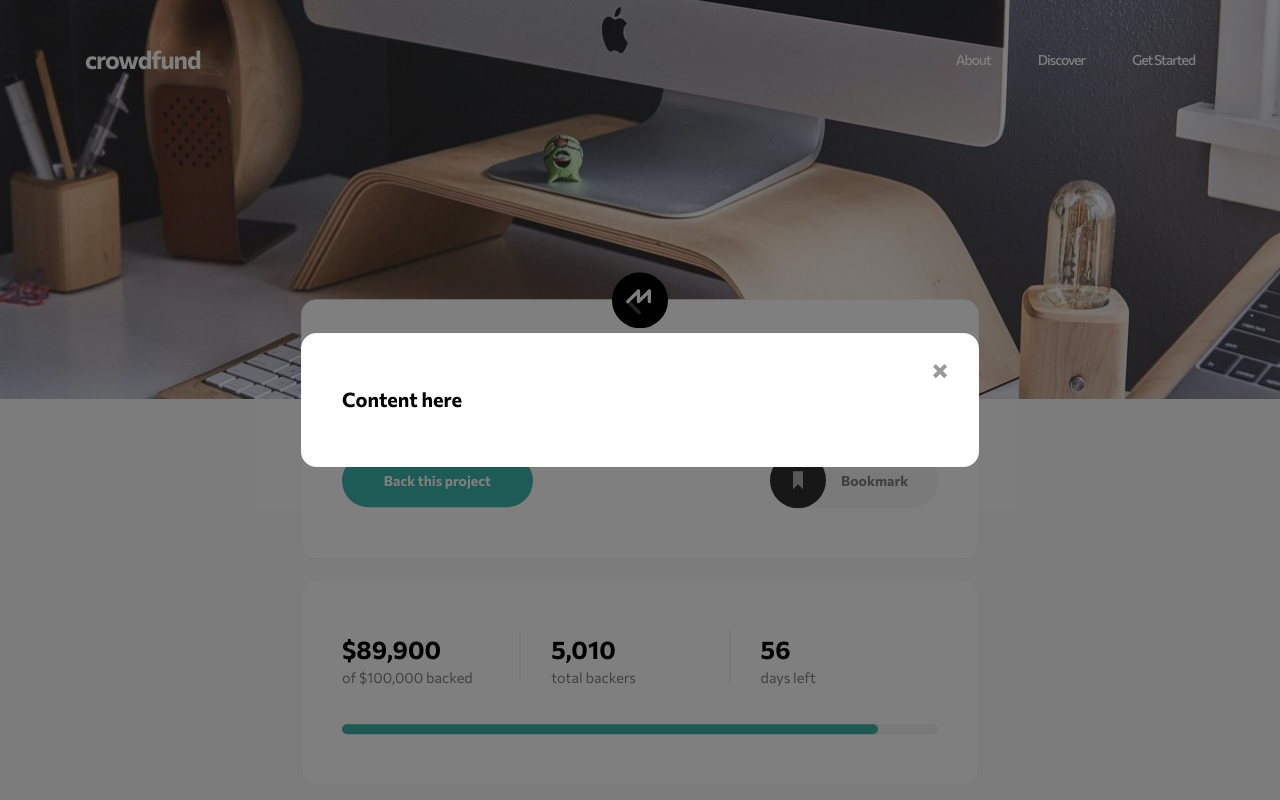
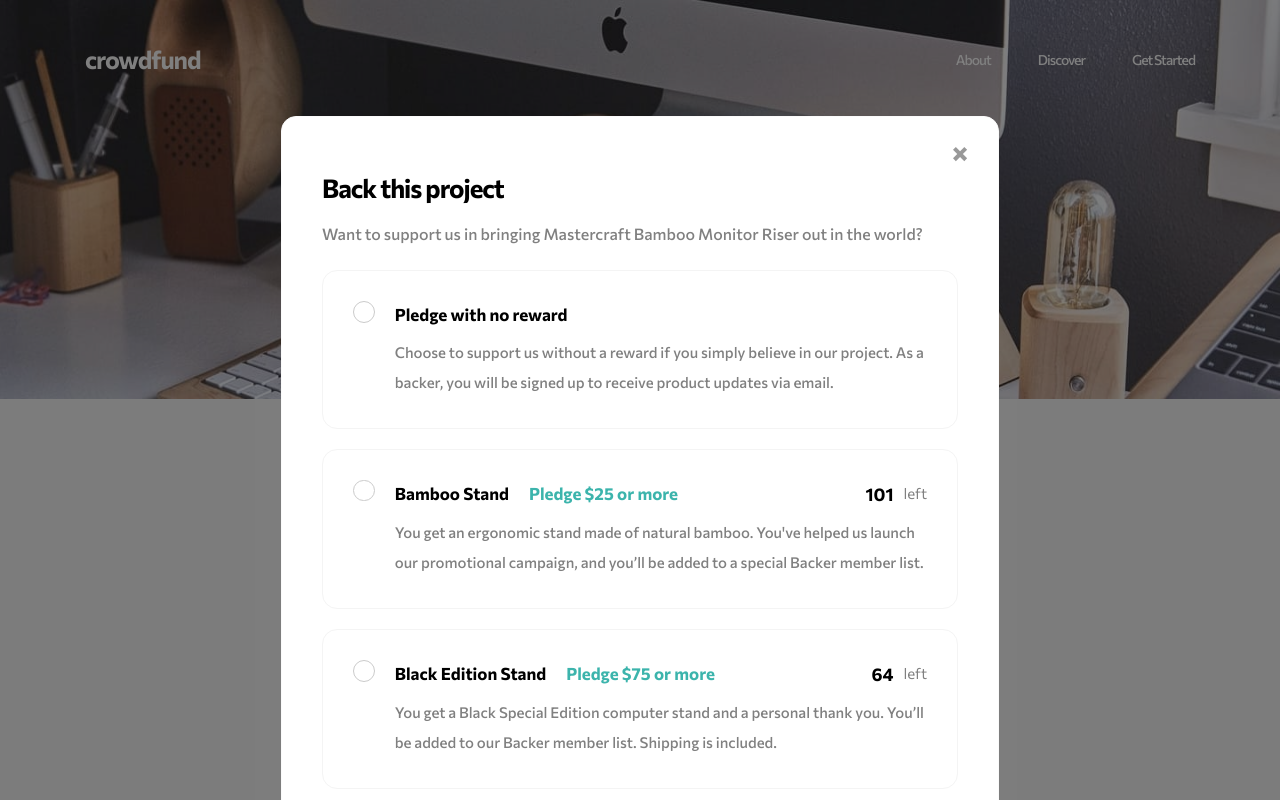
Before and after one commit to okcomputer93/crowdfunding-product-page, a React app: page / in a window 1280 px wide. Both pictures are taken after a click on the button "Back this project". Shown: the top 800 px of the page. Built offline with nearby package versions, Linux system fonts and the light colour scheme.

Commit message:
add skeleton for reward selection on modal -- WIP

```diff
--- a/src/components/About.js
+++ b/src/components/About.js
@@ -12,7 +12,7 @@ const StyledContent = styled.div`
 
   .about__description {
     margin-top: 3rem;
-    font-size: 1.5rem;
+    font-size: 1.56rem;
     font-weight: 500;
     line-height: 2;
     color: var(--dark-gray);
@@ -27,11 +27,18 @@ const StyledRewardList = styled.div`
   }
 `;
 
-const About = ({ content }) => {
+const About = ({ content, onOpenModal }) => {
   const { about, rewards } = content;
 
   const rewardsList = rewards.map(({ title, pledge, description, left }, index) => (
-    <Reward title={title} pledge={pledge} content={description} left={left} key={index} />
+    <Reward
+      title={title}
+      pledge={pledge}
+      content={description}
+      left={left}
+      onOpenModal={onOpenModal}
+      key={index}
+    />
   ));
 
   const descriptionsList = about.split('\n').map((description, index) => {
--- /dev/null
+++ b/src/components/BackModal.js
@@ -0,0 +1,67 @@
+import React from 'react';
+import styled from 'styled-components';
+import Modal from './Modal';
+import BackSelection from './BackSelection';
+
+const StyledModalContent = styled.div`
+  margin-bottom: 2rem;
+
+  .backmodal__title {
+    font-size: 2.6rem;
+    font-weight: 700;
+    letter-spacing: -1px;
+    color: var(--black);
+  }
+
+  .backmodal__description {
+    font-size: 1.6rem;
+    font-weight: 500;
+    line-height: 2;
+    color: var(--dark-gray);
+    margin-top: 1rem;
+  }
+`;
+
+const StyledRewardList = styled.div`
+  margin-top: 2rem;
+
+  & > :not(:first-child) {
+    margin-top: 2rem;
+  }
+`;
+
+const BackModal = ({ rewards, product, isOpen, onOpenModal }) => {
+  const backSelectionList = rewards
+    .sort((firstReward, secondReward) => secondReward.left - firstReward.left)
+    .map((reward, index) => (
+      <BackSelection
+        key={index}
+        title={reward.title}
+        pledge={reward.pledge}
+        left={reward.left}
+        option={reward.backOption}
+      />
+    ));
+
+  const noRewardBack = (
+    <BackSelection
+      title={'Pledge with no reward'}
+      option={
+        'Choose to support us without a reward if you simply believe in our project. As a backer, you will be signed up to receive product updates via email.'
+      }
+    />
+  );
+
+  return (
+    <Modal isOpen={isOpen} onOpenModal={onOpenModal}>
+      <StyledModalContent>
+        <h2 className="backmodal__title">Back this project</h2>
+        <h3 className="backmodal__description">{`Want to support us in bringing ${product} out in the world?`}</h3>
+      </StyledModalContent>
+      {noRewardBack}
+      <StyledRewardList>{backSelectionList}</StyledRewardList>
+    </Modal>
+  );
+};
+
+export default BackModal;
--- /dev/null
+++ b/src/components/BackSelection.js
@@ -0,0 +1,114 @@
+import React from 'react';
+import styled from 'styled-components';
+import Card from './Card';
+
+const StyledContent = styled.div`
+  display: grid;
+  grid-template-columns: min-content max-content 1fr max-content;
+  grid-template-rows: repeat(2, min-content);
+  grid-column-gap: 2rem;
+  grid-row-gap: 1rem;
+
+  .back-selection__check {
+    grid-column: 1 / span 1;
+    grid-row: 1 / span 1;
+  }
+
+  .back-selection__title {
+    cursor: ${({ disabled }) => (disabled ? 'not-allowed' : 'pointer')};
+    grid-column: 2 / span 1;
+    grid-row: 1 / span 1;
+    font-size: 1.7rem;
+    font-weight: 700;
+    color: ${({ disabled }) => (disabled ? 'var(--dark-gray) !important' : 'var(--black)')};
+  }
+
+  .back-selection__title:hover {
+    color: var(--moderate-cyan);
+  }
+
+  .back-selection__pledge {
+    grid-column: 3 / span 1;
+    grid-row: 1 / span 1;
+    font-size: 1.7rem;
+    font-weight: 700;
+    color: ${({ disabled }) => (disabled ? 'var(--light-cyan)' : 'var(--moderate-cyan)')};
+  }
+
+  .back-selection__left {
+    grid-column: 4 / span 1;
+    grid-row: 1 / span 1;
+    display: flex;
+    justify-content: space-between;
+    align-items: center;
+  }
+
+  .back-selection__left-number {
+    font-size: 1.8rem;
+    font-weight: 700;
+    color: ${({ disabled }) => (disabled ? 'var(--dark-gray)' : 'var(--black)')};
+  }
+
+  .back-selection__left-desc {
+    font-size: 1.5rem;
+    font-weight: 400;
+    margin-left: 1rem;
+    color: ${({ disabled }) => (disabled ? 'var(--moderate-gray)' : 'var(--dark-gray)')};
+  }
+
+  .back-selection__option {
+    grid-column: 2 / -1;
+    grid-row: 2 / span 1;
+    font-size: 1.5rem;
+    font-weight: 500;
+    line-height: 2;
+    color: ${({ disabled }) => (disabled ? 'var(--moderate-gray)' : 'var(--dark-gray)')};
+  }
+`;
+
+const StyledCheckbox = styled.div`
+  width: 2.2rem;
+  height: 2.2rem;
+  border-radius: 100%;
+  border: 1px var(--moderate-gray) solid;
+  cursor: ${({ disabled }) => (disabled ? 'not-allowed' : 'pointer')};
+`;
+
+const BackSelection = ({ title, pledge = null, left, option }) => {
+  let stock, border;
+  if (pledge !== null) {
+    stock = left > 0;
+    border = stock ? 'dark' : 'light';
+  } else {
+    stock = true;
+    border = 'dark';
+  }
+
+  const leftElement =
+    left >= 0 ? (
+      <div className="back-selection__left">
+        <h5 className="back-selection__left-number">{left}</h5>
+        <p className="back-selection__left-desc">left</p>
+      </div>
+    ) : null;
+
+  const pledgeElement = pledge ? (
+    <div className="back-selection__pledge">{`Pledge $${pledge} or more`}</div>
+  ) : null;
+
+  return (
+    <Card full={true} padding={'medium'} border={border}>
+      <StyledContent disabled={!stock}>
+        <div className="back-selection__check">
+          <StyledCheckbox disabled={!stock} />
+        </div>
+        <div className="back-selection__title">{title}</div>
+        {pledgeElement}
+        {leftElement}
+        <div className="back-selection__option">{option}</div>
+      </StyledContent>
+    </Card>
+  );
+};
+
+export default BackSelection;
--- a/src/components/Card.js
+++ b/src/components/Card.js
@@ -8,10 +8,13 @@ const calculatePadding = padding => {
   if (padding === 'medium') {
     return '3rem';
   }
+  if (padding === 'small') {
+    return '2rem';
+  }
 };
 
 const StyledCard = styled.div`
-  width: ${({ full }) => (full ? '100%' : '68rem')};
+  width: ${({ full }) => (full ? '100%' : '72rem')};
   background-color: var(--white);
   border-radius: 15px;
   padding: ${({ padding }) => calculatePadding(padding)};
--- a/src/components/Main.js
+++ b/src/components/Main.js
@@ -3,7 +3,7 @@ import styled from 'styled-components';
 import Description from './Description';
 import BackInformation from './BackInformation';
 import About from './About';
-import Modal from './Modal';
+import BackModal from './BackModal';
 
 const StyledSection = styled.section`
   background-color: var(--light-gray);
@@ -43,9 +43,11 @@ const Main = ({ content }) => {
           <About content={aboutContent} onOpenModal={onOpenedModal} />
         </TranslatedSection>
       </StyledSection>
-      <Modal isOpen={openModal} onOpenModal={setOpenModal}>
-        <h1>Content here</h1>
-      </Modal>
+      <BackModal
+        isOpen={openModal}
+        onOpenModal={setOpenModal}
+        rewards={rewards}
+        product={product}></BackModal>
     </>
   );
 };
--- a/src/components/Modal.js
+++ b/src/components/Modal.js
@@ -14,6 +14,7 @@ const StyledBackground = styled.div`
   display: flex;
   justify-content: center;
   align-items: center;
+  overflow-y: scroll;
 
   @keyframes fade-enter {
     from {
@@ -27,11 +28,15 @@ const StyledBackground = styled.div`
   @keyframes fade-leaves {
     to {
       max-height: 0;
+      max-width: 0;
+      display: none;
     }
   }
 `;
 
 const ModalContainer = styled.div`
+  position: relative;
+  top: 21%;
   transition: all 1s ease-in-out;
   transform: ${({ open }) => (open ? 'translateX(0)' : 'translateX(-50%)')};
   opacity: ${({ open }) => (open ? '1' : '0')};
--- a/src/components/Reward.js
+++ b/src/components/Reward.js
@@ -25,7 +25,7 @@ const StyledContent = styled.div`
   display: flex;
   justify-content: center;
   align-items: center;
-  font-size: 1.5rem;
+  font-size: 1.56rem;
   font-weight: 400;
   line-height: 2;
   margin: 2rem 0;
@@ -57,7 +57,7 @@ const StyledFooter = styled.footer`
   }
 `;
 
-const Reward = ({ title, pledge, content, left }) => {
+const Reward = ({ title, pledge, content, left, onOpenModal }) => {
   const stock = left > 0;
   const border = stock ? 'dark' : 'light';
 
@@ -73,7 +73,7 @@ const Reward = ({ title, pledge, content, left }) => {
           <h5 className="footer__left-number">{left}</h5>
           <span className="footer__left-desc">left</span>
         </div>
-        <Button size={'medium'} disabled={!stock}>
+        <Button size={'medium'} disabled={!stock} onClick={onOpenModal}>
           {stock ? 'Select Reward' : 'Out of Stock'}
         </Button>
       </StyledFooter>
--- a/src/content.js
+++ b/src/content.js
@@ -15,12 +15,16 @@ const content = {
       pledge: 25,
       description:
         "You get an ergonomic stand made of natural bamboo. You've helped us launch our promotional campaign, and you’ll be added to a special Backer member list.",
+      backOption:
+        "You get an ergonomic stand made of natural bamboo. You've helped us launch our promotional campaign, and you’ll be added to a special Backer member list.",
       left: 101,
     },
     {
       title: 'Black Edition Stand',
       pledge: 75,
       description:
+        'You get a Black Special Edition computer stand and a personal thank you. You’ll be added to our Backer member list. Shipping is included.',
+      backOption:
         'You get a Black Special Edition computer stand and a personal thank you. You’ll be added to our Backer member list. Shipping is included.',
       left: 64,
     },
@@ -29,6 +33,8 @@ const content = {
       pledge: 200,
       description:
         'You get two Special Edition Mahogany stands, a Backer T-Shirt, and a personal thank you. You’ll be added to our Backer member list. Shipping is included',
+      backOption:
+        'You get two Special Edition Mahogany stands, a Backer T-Shirt, and a personal thank you. You’ll be added to our Backer member list.',
       left: 0,
     },
   ],
```
